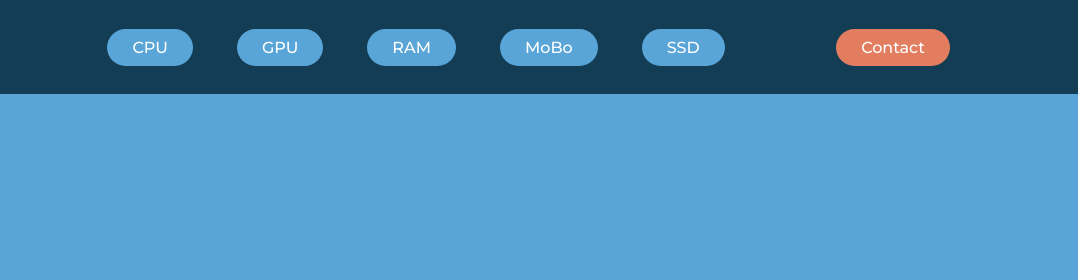
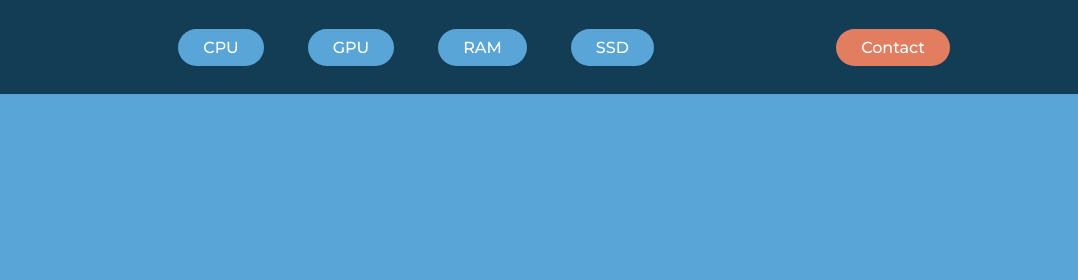
Before and after one commit to pcc137071/pcc137071.github.io, a plain HTML site: page Components/cpu.html in a window 1280 px wide. Shown: the top 280 px of the page, 202-1280 px from the left. Drawn offline with Linux system fonts and the light colour scheme.

Commit message:
just made some minor changes

```diff
--- a/Components/cpu.html
+++ b/Components/cpu.html
@@ -30,11 +30,6 @@
 						<li>
 							<a href="#"
 								><button class="header_ram"><span>RAM</span></button></a
-							>
-						</li>
-						<li>
-							<a href="#"
-								><button class="header_mobo"><span>MoBo</span></button></a
 							>
 						</li>
 						<li>
--- a/stylesheet.css
+++ b/stylesheet.css
@@ -254,5 +254,5 @@ main img {
 }
 
 .dropdown:hover .dropbtn {
-	background-color: #3e8e41;
+	background-color: rgba(226, 125, 96, 0.6);
 }
```
